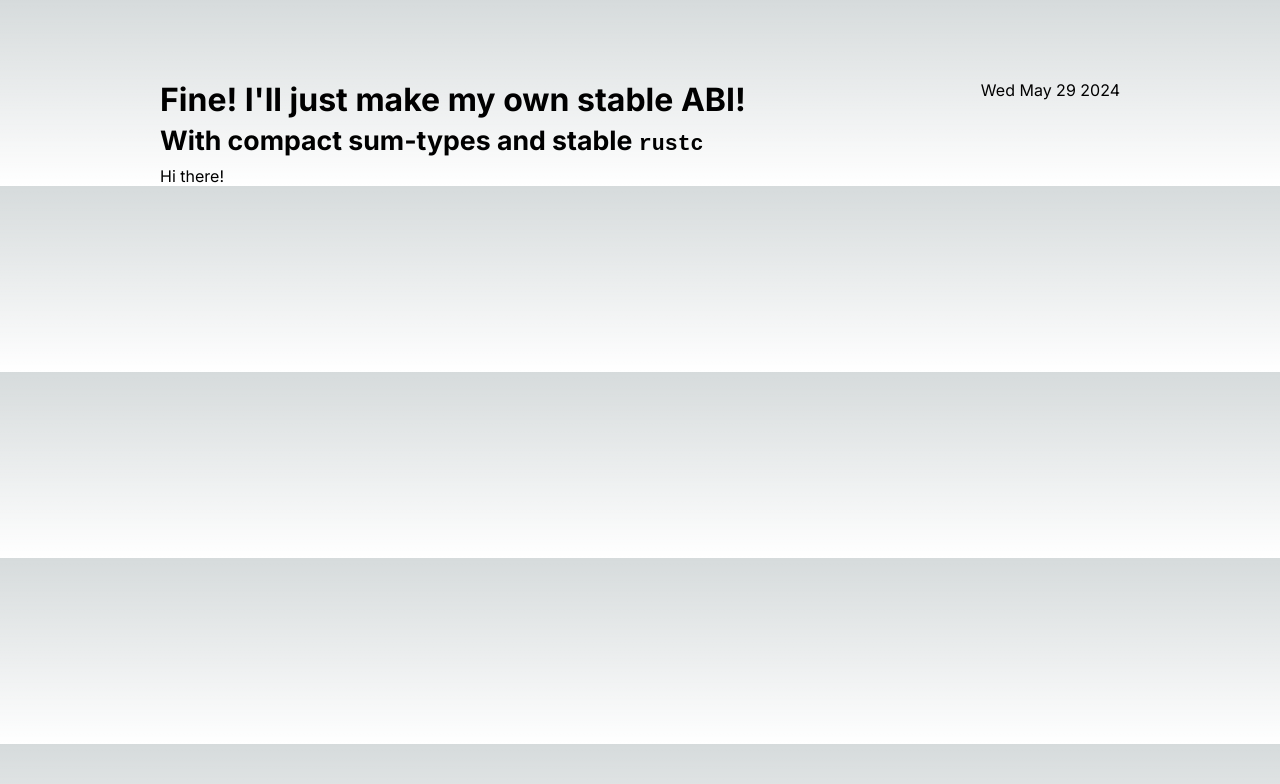
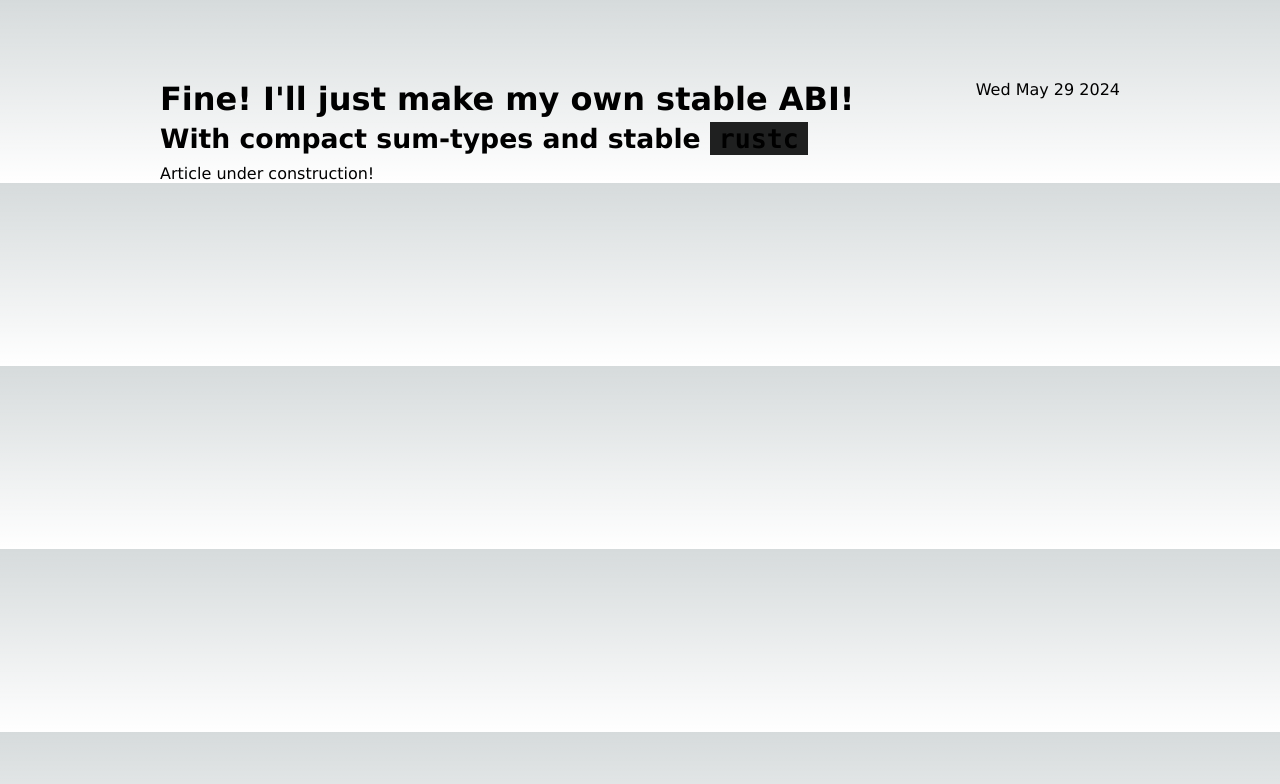
Before and after one commit to p-avital/p-avital.github.io, a Next.js app: page /stabby-rustconf2023 in a window 1280 px wide. Shown: the top 784 px of the page. Built offline with nearby package versions, Linux system fonts and the light colour scheme.

Commit message:
Some CSS

```diff
--- a/src/app/globals.css
+++ b/src/app/globals.css
@@ -77,6 +77,7 @@
   box-sizing: border-box;
   padding: 0;
   margin: 0;
+  font-family: 'Lucida Sans', 'Lucida Sans Regular', 'Lucida Grande', 'Lucida Sans Unicode', Geneva, Verdana, sans-serif;
 }
 
 html,
@@ -106,3 +107,9 @@ a:visited {
 html {
   color-scheme: dark;
 }
+
+code {
+  background-color: rgb(31, 32, 32);
+  font-family: var(--font-mono);
+  padding: 0.1ex 0.6ex 0.1ex 0.6ex;
+}
--- a/src/app/introductions/page.tsx
+++ b/src/app/introductions/page.tsx
@@ -1,8 +1,6 @@
 import { Post } from "@/components/Post";
 import { header } from './header'
 
-const body = <>Hi There!</>
-
 export default function Page() {
-	return <Post header={header}>Hi there!</Post>
+	return <Post header={header}>Article under construction!</Post>
 }
--- a/src/app/stabby-rustconf2023/page.tsx
+++ b/src/app/stabby-rustconf2023/page.tsx
@@ -4,5 +4,5 @@ import { header } from "./header"
 const body = <>Hi There!</>
 
 export default function Page() {
-	return <Post header={header}>Hi there!</Post>
+	return <Post header={header}>Article under construction!</Post>
 }
```
